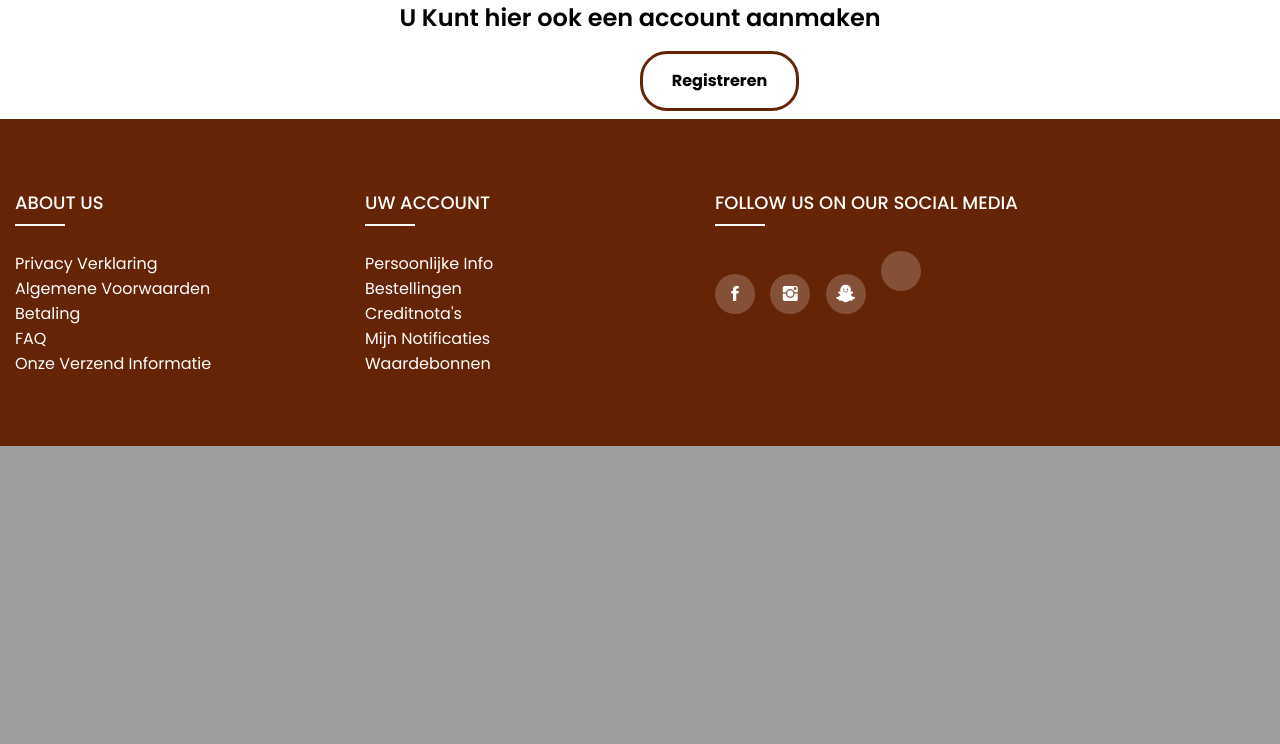
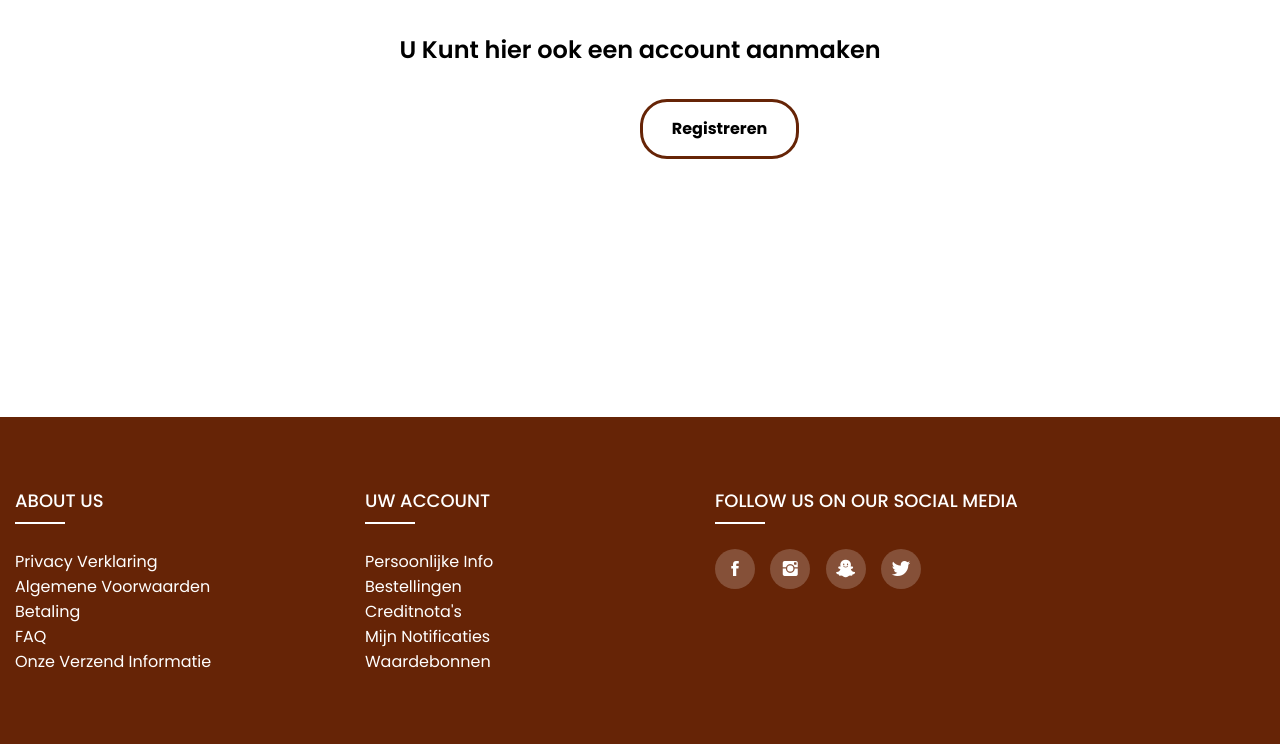
Before and after one commit to Jaswand/MVC---Project-L2, a PHP site: page / in a window 1280 px wide. Shown: the part 640-1384 px from the top of the page. Before the commit the page ends 1086 px from the top, so only its background shows below. Run offline with PHP 8.4, Linux system fonts and the light colour scheme.

Commit message:
Fixed bugs

```diff
--- a/mvc-framework-io-sd-2109A/app/views/includes/footer.php
+++ b/mvc-framework-io-sd-2109A/app/views/includes/footer.php
@@ -27,7 +27,7 @@
                     <a href="#"><i class="ion-social-facebook"></i></a>
                     <a href="#"><i class="ion-social-instagram"></i></a>
                     <a href="#"><i class="ion-social-snapchat"></i></a>
-                    <a href="#"><i class="ion-social-discord"></i></a>
+                    <a href="#"><i class="ion-social-twitter"></i></a>
             </div>
         </div>
     </Footer>
--- a/mvc-framework-io-sd-2109A/app/views/landingpages/index.php
+++ b/mvc-framework-io-sd-2109A/app/views/landingpages/index.php
@@ -21,8 +21,10 @@
 </div>
 
 <p class="text-registreren">U Kunt hier ook een account aanmaken</p>
-<a class="btn-r" href="#">Registreren</a>
 
+<div class="container">
+    <a class="btn-r" href="#">Registreren</a>
+</div>
 
 
 <?php
--- a/mvc-framework-io-sd-2109A/public/css/Homepage.css
+++ b/mvc-framework-io-sd-2109A/public/css/Homepage.css
@@ -54,7 +54,8 @@ img {
     font-weight: 600;
     color: #000000;
     text-align: center;
-    margin-bottom: 1rem;
+    margin-bottom: 2rem;
+    margin-top: 2rem;
 }
 
 h1 {
@@ -76,6 +77,7 @@ h1 {
 .footer {
   background-color: #662406;
   padding: 70px 0;
+  margin-top: 250px;
 }
 
 ul{
```
Also changed, not shown: mvc-framework-io-sd-2109A/public/css/Buttons.css (line endings or trailing spaces).
